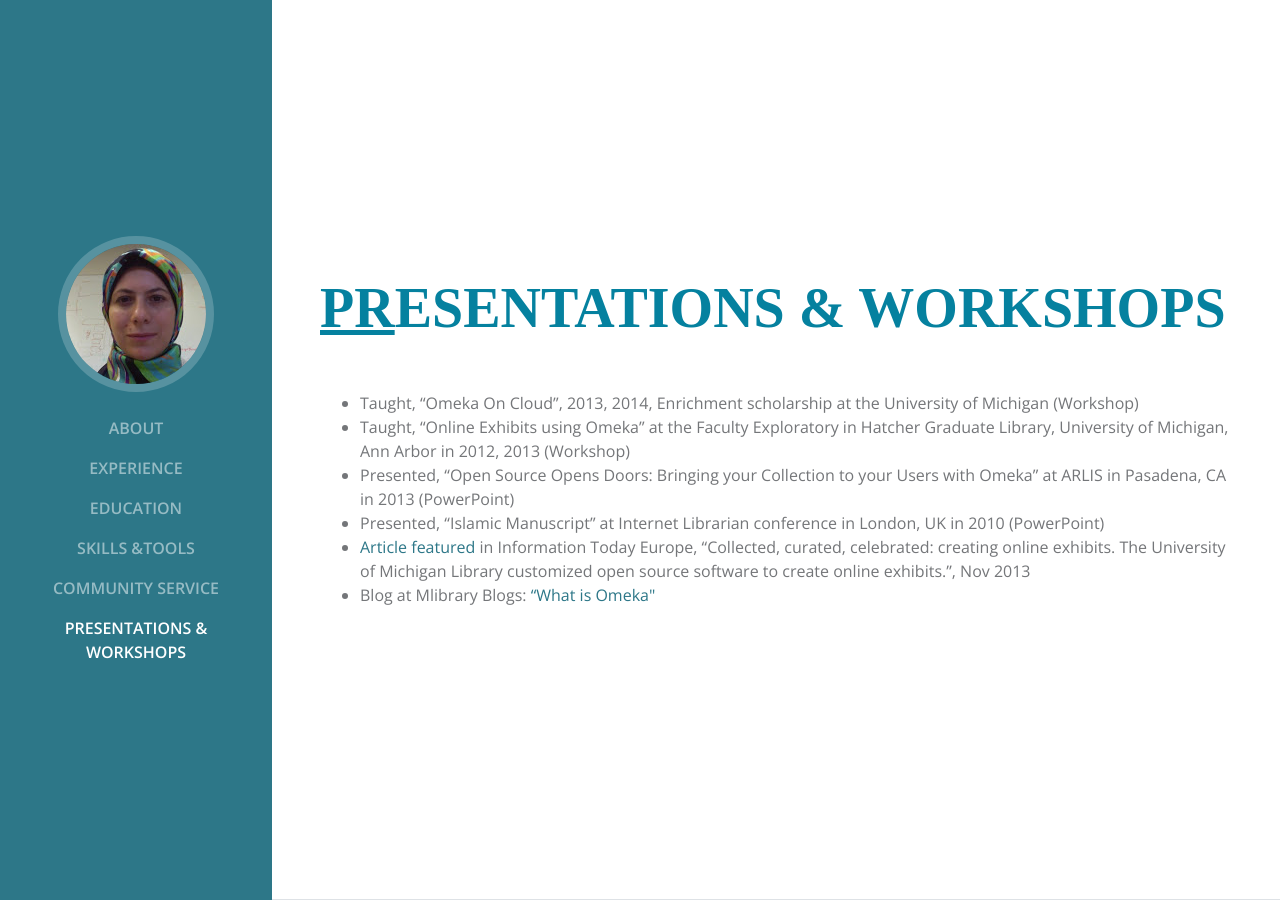
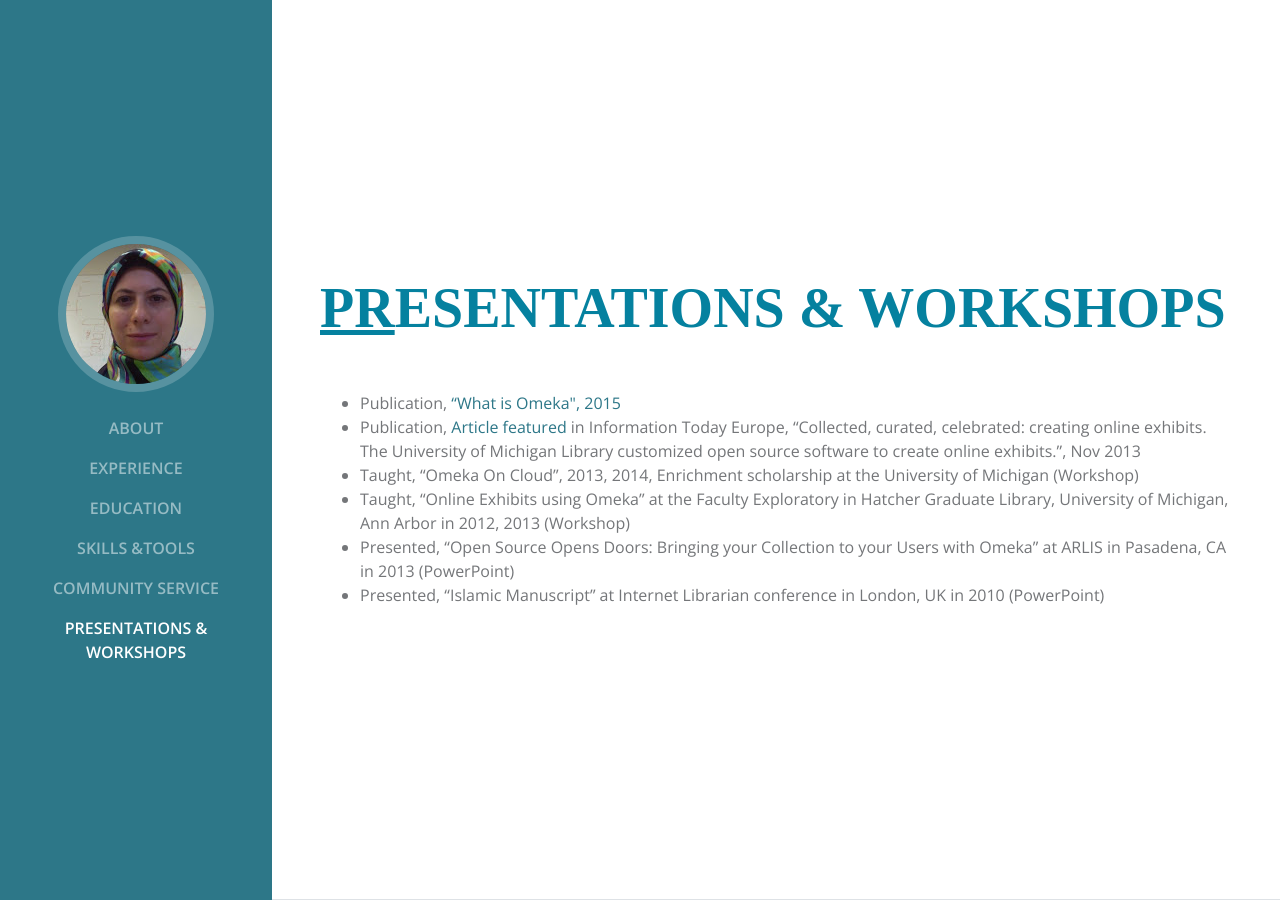
Before and after one commit to nancymou/nancymou.github.io, a Jekyll site: the page index.html, which Jekyll copies as it is, in a window 1280 px wide and 900 px high, scrolled down 4905 px. Built offline with Jekyll 4.4.1, drawn with Linux system fonts in a browser that asks for light colours; some web fonts are replaced.

Commit message:
Update index.html

```diff
--- a/index.html
+++ b/index.html
@@ -267,12 +267,12 @@
 
           <h2 class="mb-5"><span class = "underline-first-letter">Pr</span>esentations &amp; Workshops</h2>
             <ul>
+               <li> Publication, <a href="https://www.lib.umich.edu/blogs/library-tech-talk/what-omeka-0"> “What is Omeka", 2015</a></li>
+              <li>Publication, <a href="http://lnkd.in/bjEiyJJ">Article featured</a> in Information Today Europe, “Collected, curated, celebrated: creating online exhibits. The University of Michigan Library customized open source software to create online exhibits.”, Nov 2013</li>
                <li>Taught, “Omeka On Cloud”, 2013, 2014, Enrichment scholarship at the University of Michigan (Workshop)</li>
                <li>Taught, “Online Exhibits using Omeka” at the Faculty Exploratory in Hatcher Graduate Library, University of Michigan, Ann Arbor in 2012, 2013 (Workshop)</li>
                <li>Presented, “Open Source Opens Doors: Bringing your Collection to your Users with Omeka” at ARLIS in Pasadena, CA in 2013 (PowerPoint) </li>
                <li>Presented, “Islamic Manuscript” at Internet Librarian conference in London, UK in 2010 (PowerPoint)</li>
-               <li><a href="http://lnkd.in/bjEiyJJ">Article featured</a> in Information Today Europe, “Collected, curated, celebrated: creating online exhibits. The University of Michigan Library customized open source software to create online exhibits.”, Nov 2013</li>
-               <li>Blog at Mlibrary Blogs: <a href="https://www.lib.umich.edu/blogs/library-tech-talk/what-omeka-0"> “What is Omeka"</a></li>
             </ul>
         </div>
       </section>
```
